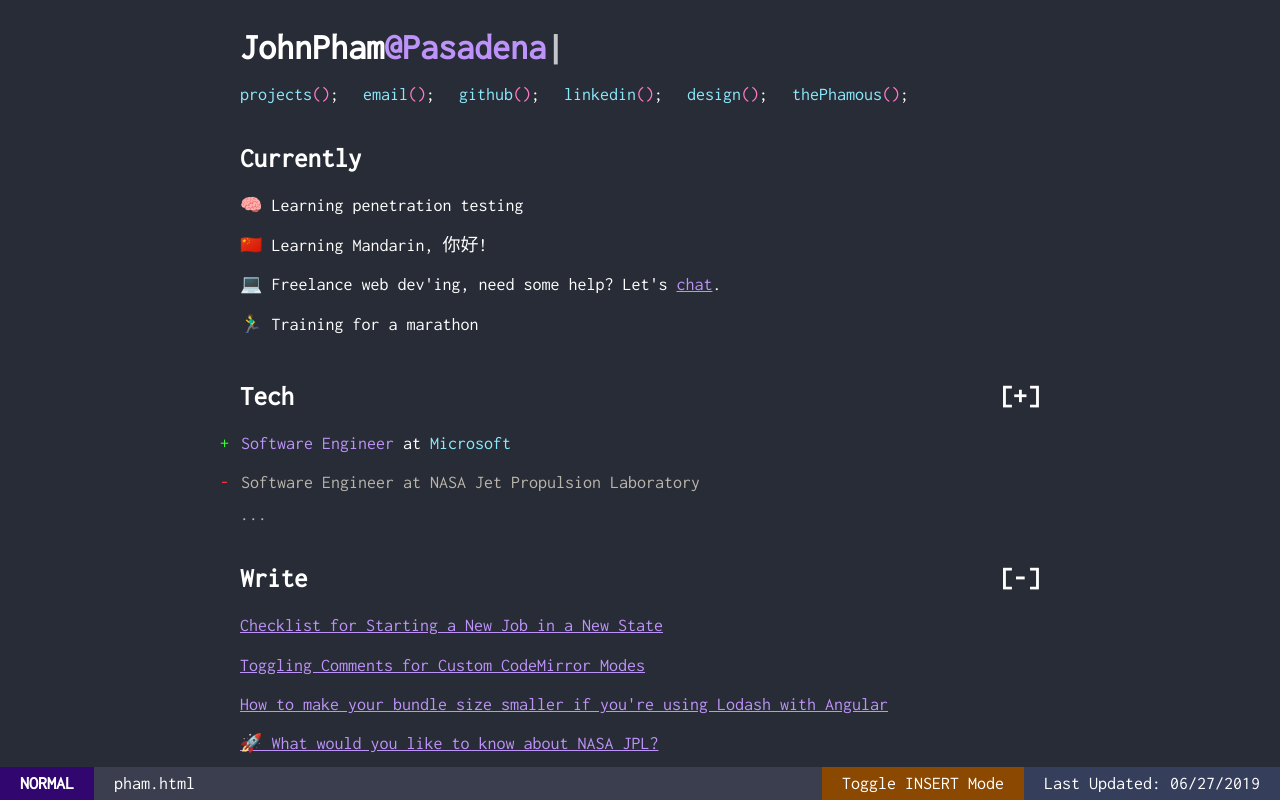
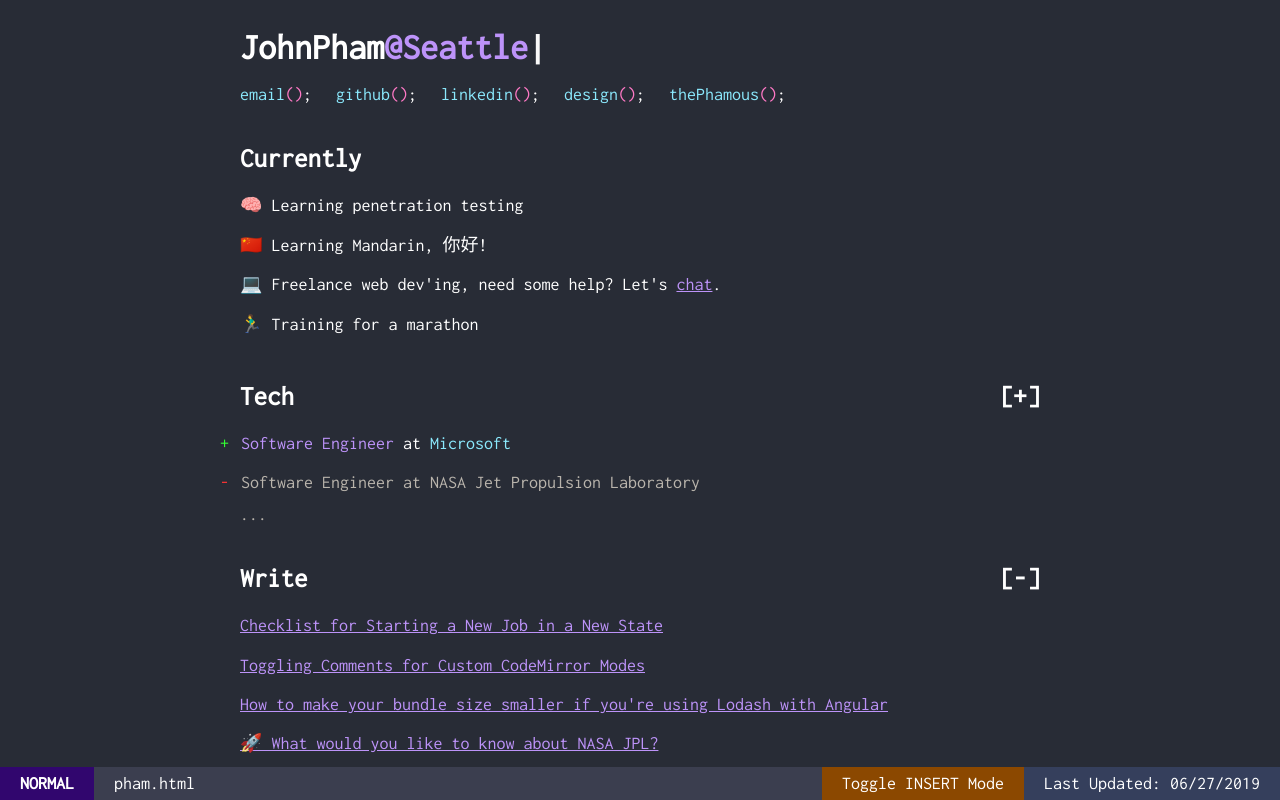
Before and after one commit to JohnPhamous/pham.codes, a Gatsby site: page / in a window 1280 px wide. Built offline with nearby package versions, Linux system fonts and the light colour scheme; Gatsby itself is replaced by a stand-in of ours.

Commit message:
Add Seattle

```diff
--- a/src/components/header.js
+++ b/src/components/header.js
@@ -57,10 +57,10 @@ const Location = styled.span`
 `
 
 const NavItems = [
-  {
-    name: 'projects',
-    path: '/projects',
-  },
+  // {
+  //   name: 'projects',
+  //   path: '/projects',
+  // },
   {
     name: 'email',
     url: 'mailto:john@pham.codes',
@@ -121,7 +121,7 @@ const Header = () => {
       <Title to="/">
         <h1>
           <Typist>
-            JohnPham<Location>@Pasadena</Location>
+            JohnPham<Location>@Seattle</Location>
           </Typist>
         </h1>
       </Title>
```
